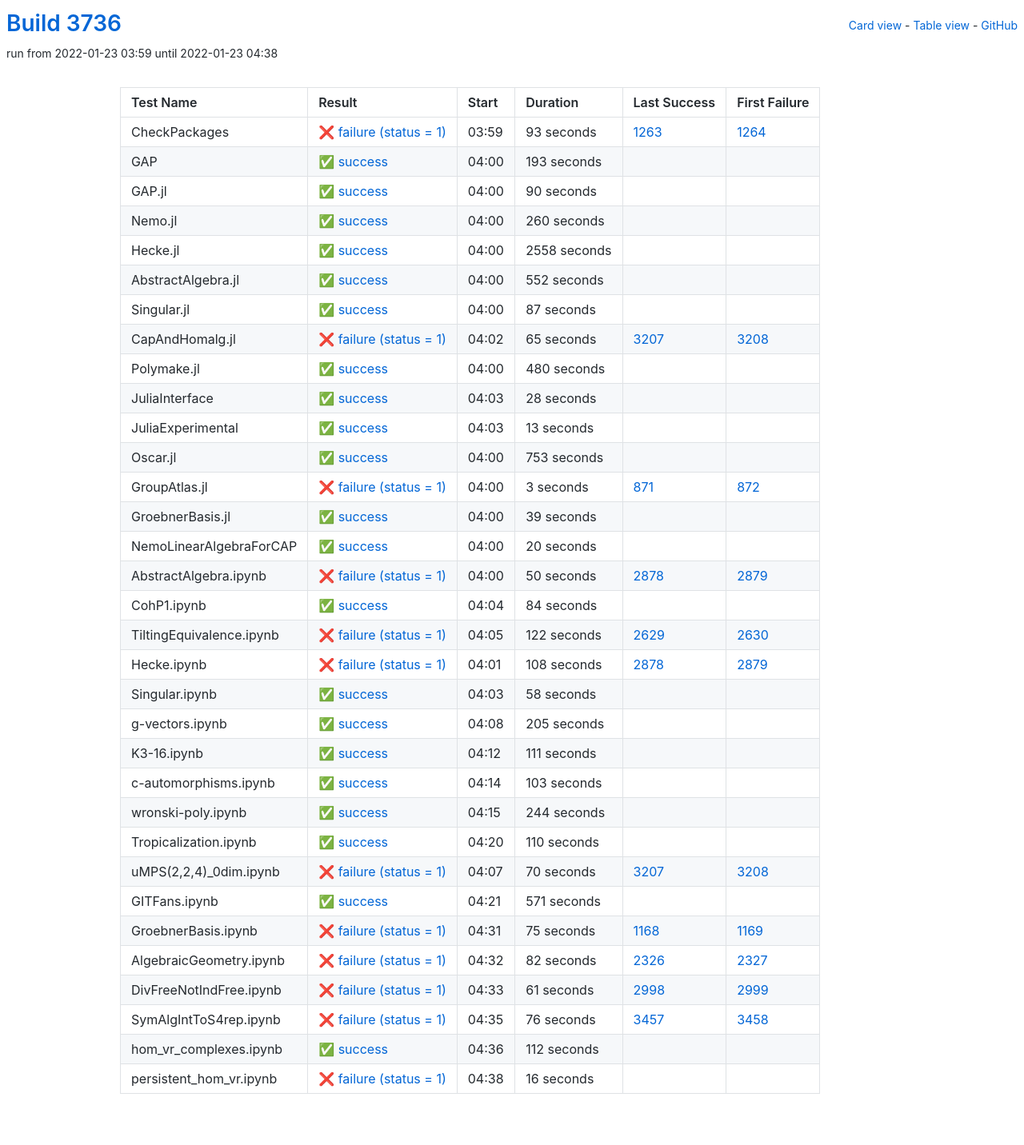
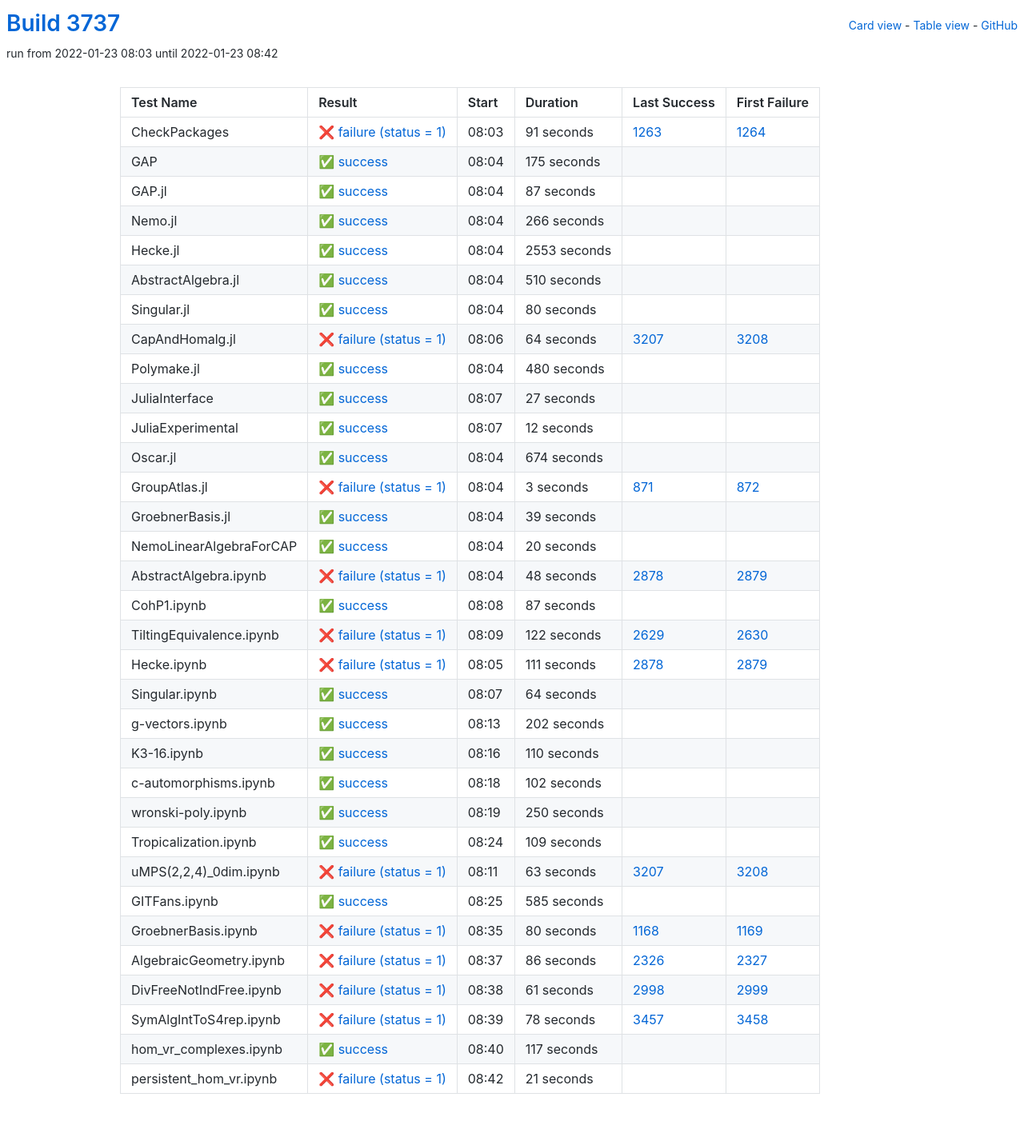
Before and after one commit to oscar-system/oscar-ci-status-stable, a Jekyll site: the page built from table.html, in a window 1280 px wide. Shown: the whole page at 80% size. Built offline with Jekyll 4.4.1, drawn with Linux system fonts in a browser that asks for light colours.

Commit message:
Build #3737

```diff
--- a/_data/ci.yml
+++ b/_data/ci.yml
@@ -1,6 +1,6 @@
 ---
-build: 3736
-build_url: https://oscarci.mathematik.uni-kl.de/job/oscar-stable/3736/
+build: 3737
+build_url: https://oscarci.mathematik.uni-kl.de/job/oscar-stable/3737/
 job: oscar-stable
 organization: oscar-system
 repo: oscar-ci-status-stable
@@ -8,80 +8,32 @@ repourl: https://github.com/oscar-system/oscar-ci-status-stable
 tests:
 - name: CheckPackages
   id: checkpackages
-  log: https://oscarci.mathematik.uni-kl.de/job/oscar-stable/3736/artifact/logs/build-3736/CheckPackages.log
-  start: 2022-01-23 03:59
+  log: https://oscarci.mathematik.uni-kl.de/job/oscar-stable/3737/artifact/logs/build-3737/CheckPackages.log
+  start: 2022-01-23 08:03
   success: false
   exitcode: 1
   status: failure
-  duration: 93
+  duration: 91
   last_success: 1263
   last_success_url: https://oscarci.mathematik.uni-kl.de/job/oscar-stable/1263/
   first_failure: 1264
   first_failure_url: https://oscarci.mathematik.uni-kl.de/job/oscar-stable/1264/
 - name: GAP
   id: gap
-  log: https://oscarci.mathematik.uni-kl.de/job/oscar-stable/3736/artifact/logs/build-3736/GAP.log
-  start: 2022-01-23 04:00
+  log: https://oscarci.mathematik.uni-kl.de/job/oscar-stable/3737/artifact/logs/build-3737/GAP.log
+  start: 2022-01-23 08:04
   success: true
   exitcode: 0
   status: success
-  duration: 193
+  duration: 175
   last_success: false
   last_success_url:
   first_failure: false
   first_failure_url:
 - name: GAP.jl
   id: gap-jl
-  log: https://oscarci.mathematik.uni-kl.de/job/oscar-stable/3736/artifact/logs/build-3736/GAP.jl.log
-  start: 2022-01-23 04:00
-  success: true
-  exitcode: 0
-  status: success
-  duration: 90
-  last_success: false
-  last_success_url:
-  first_failure: false
-  first_failure_url:
-- name: Nemo.jl
-  id: nemo-jl
-  log: https://oscarci.mathematik.uni-kl.de/job/oscar-stable/3736/artifact/logs/build-3736/Nemo.jl.log
-  start: 2022-01-23 04:00
-  success: true
-  exitcode: 0
-  status: success
-  duration: 260
-  last_success: false
-  last_success_url:
-  first_failure: false
-  first_failure_url:
-- name: Hecke.jl
-  id: hecke-jl
-  log: https://oscarci.mathematik.uni-kl.de/job/oscar-stable/3736/artifact/logs/build-3736/Hecke.jl.log
-  start: 2022-01-23 04:00
-  success: true
-  exitcode: 0
-  status: success
-  duration: 2558
-  last_success: false
-  last_success_url:
-  first_failure: false
-  first_failure_url:
-- name: AbstractAlgebra.jl
-  id: abstractalgebra-jl
-  log: https://oscarci.mathematik.uni-kl.de/job/oscar-stable/3736/artifact/logs/build-3736/AbstractAlgebra.jl.log
-  start: 2022-01-23 04:00
-  success: true
-  exitcode: 0
-  status: success
-  duration: 552
-  last_success: false
-  last_success_url:
-  first_failure: false
-  first_failure_url:
-- name: Singular.jl
-  id: singular-jl
-  log: https://oscarci.mathematik.uni-kl.de/job/oscar-stable/3736/artifact/logs/build-3736/Singular.jl.log
-  start: 2022-01-23 04:00
+  log: https://oscarci.mathematik.uni-kl.de/job/oscar-stable/3737/artifact/logs/build-3737/GAP.jl.log
+  start: 2022-01-23 08:04
   success: true
   exitcode: 0
   status: success
@@ -90,22 +42,70 @@ tests:
   last_success_url:
   first_failure: false
   first_failure_url:
+- name: Nemo.jl
+  id: nemo-jl
+  log: https://oscarci.mathematik.uni-kl.de/job/oscar-stable/3737/artifact/logs/build-3737/Nemo.jl.log
+  start: 2022-01-23 08:04
+  success: true
+  exitcode: 0
+  status: success
+  duration: 266
+  last_success: false
+  last_success_url:
+  first_failure: false
+  first_failure_url:
+- name: Hecke.jl
+  id: hecke-jl
+  log: https://oscarci.mathematik.uni-kl.de/job/oscar-stable/3737/artifact/logs/build-3737/Hecke.jl.log
+  start: 2022-01-23 08:04
+  success: true
+  exitcode: 0
+  status: success
+  duration: 2553
+  last_success: false
+  last_success_url:
+  first_failure: false
+  first_failure_url:
+- name: AbstractAlgebra.jl
+  id: abstractalgebra-jl
+  log: https://oscarci.mathematik.uni-kl.de/job/oscar-stable/3737/artifact/logs/build-3737/AbstractAlgebra.jl.log
+  start: 2022-01-23 08:04
+  success: true
+  exitcode: 0
+  status: success
+  duration: 510
+  last_success: false
+  last_success_url:
+  first_failure: false
+  first_failure_url:
+- name: Singular.jl
+  id: singular-jl
+  log: https://oscarci.mathematik.uni-kl.de/job/oscar-stable/3737/artifact/logs/build-3737/Singular.jl.log
+  start: 2022-01-23 08:04
+  success: true
+  exitcode: 0
+  status: success
+  duration: 80
+  last_success: false
+  last_success_url:
+  first_failure: false
+  first_failure_url:
 - name: CapAndHomalg.jl
   id: capandhomalg-jl
-  log: https://oscarci.mathematik.uni-kl.de/job/oscar-stable/3736/artifact/logs/build-3736/CapAndHomalg.jl.log
-  start: 2022-01-23 04:02
+  log: https://oscarci.mathematik.uni-kl.de/job/oscar-stable/3737/artifact/logs/build-3737/CapAndHomalg.jl.log
+  start: 2022-01-23 08:06
   success: false
   exitcode: 1
   status: failure
-  duration: 65
+  duration: 64
   last_success: 3207
   last_success_url: https://oscarci.mathematik.uni-kl.de/job/oscar-stable/3207/
   first_failure: 3208
   first_failure_url: https://oscarci.mathematik.uni-kl.de/job/oscar-stable/3208/
 - name: Polymake.jl
   id: polymake-jl
-  log: https://oscarci.mathematik.uni-kl.de/job/oscar-stable/3736/artifact/logs/build-3736/Polymake.jl.log
-  start: 2022-01-23 04:00
+  log: https://oscarci.mathematik.uni-kl.de/job/oscar-stable/3737/artifact/logs/build-3737/Polymake.jl.log
+  start: 2022-01-23 08:04
   success: true
   exitcode: 0
   status: success
@@ -116,44 +116,44 @@ tests:
   first_failure_url:
 - name: JuliaInterface
   id: juliainterface
-  log: https://oscarci.mathematik.uni-kl.de/job/oscar-stable/3736/artifact/logs/build-3736/JuliaInterface.log
-  start: 2022-01-23 04:03
+  log: https://oscarci.mathematik.uni-kl.de/job/oscar-stable/3737/artifact/logs/build-3737/JuliaInterface.log
+  start: 2022-01-23 08:07
   success: true
   exitcode: 0
   status: success
-  duration: 28
+  duration: 27
   last_success: false
   last_success_url:
   first_failure: false
   first_failure_url:
 - name: JuliaExperimental
   id: juliaexperimental
-  log: https://oscarci.mathematik.uni-kl.de/job/oscar-stable/3736/artifact/logs/build-3736/JuliaExperimental.log
-  start: 2022-01-23 04:03
+  log: https://oscarci.mathematik.uni-kl.de/job/oscar-stable/3737/artifact/logs/build-3737/JuliaExperimental.log
+  start: 2022-01-23 08:07
   success: true
   exitcode: 0
   status: success
-  duration: 13
+  duration: 12
   last_success: false
   last_success_url:
   first_failure: false
   first_failure_url:
 - name: Oscar.jl
   id: oscar-jl
-  log: https://oscarci.mathematik.uni-kl.de/job/oscar-stable/3736/artifact/logs/build-3736/Oscar.jl.log
-  start: 2022-01-23 04:00
+  log: https://oscarci.mathematik.uni-kl.de/job/oscar-stable/3737/artifact/logs/build-3737/Oscar.jl.log
+  start: 2022-01-23 08:04
   success: true
   exitcode: 0
   status: success
-  duration: 753
+  duration: 674
   last_success: false
   last_success_url:
   first_failure: false
   first_failure_url:
 - name: GroupAtlas.jl
   id: groupatlas-jl
-  log: https://oscarci.mathematik.uni-kl.de/job/oscar-stable/3736/artifact/logs/build-3736/GroupAtlas.jl.log
-  start: 2022-01-23 04:00
+  log: https://oscarci.mathematik.uni-kl.de/job/oscar-stable/3737/artifact/logs/build-3737/GroupAtlas.jl.log
+  start: 2022-01-23 08:04
   success: false
   exitcode: 1
   status: failure
@@ -164,8 +164,8 @@ tests:
   first_failure_url: https://oscarci.mathematik.uni-kl.de/job/oscar-stable/872/
 - name: GroebnerBasis.jl
   id: groebnerbasis-jl
-  log: https://oscarci.mathematik.uni-kl.de/job/oscar-stable/3736/artifact/logs/build-3736/GroebnerBasis.jl.log
-  start: 2022-01-23 04:00
+  log: https://oscarci.mathematik.uni-kl.de/job/oscar-stable/3737/artifact/logs/build-3737/GroebnerBasis.jl.log
+  start: 2022-01-23 08:04
   success: true
   exitcode: 0
   status: success
@@ -176,8 +176,8 @@ tests:
   first_failure_url:
 - name: NemoLinearAlgebraForCAP
   id: nemolinearalgebraforcap
-  log: https://oscarci.mathematik.uni-kl.de/job/oscar-stable/3736/artifact/logs/build-3736/NemoLinearAlgebraForCAP.log
-  start: 2022-01-23 04:00
+  log: https://oscarci.mathematik.uni-kl.de/job/oscar-stable/3737/artifact/logs/build-3737/NemoLinearAlgebraForCAP.log
+  start: 2022-01-23 08:04
   success: true
   exitcode: 0
   status: success
@@ -188,32 +188,32 @@ tests:
   first_failure_url:
 - name: AbstractAlgebra.ipynb
   id: abstractalgebra-ipynb
-  log: https://oscarci.mathematik.uni-kl.de/job/oscar-stable/3736/artifact/logs/build-3736/AbstractAlgebra.ipynb.log
-  start: 2022-01-23 04:00
+  log: https://oscarci.mathematik.uni-kl.de/job/oscar-stable/3737/artifact/logs/build-3737/AbstractAlgebra.ipynb.log
+  start: 2022-01-23 08:04
   success: false
   exitcode: 1
   status: failure
-  duration: 50
+  duration: 48
   last_success: 2878
   last_success_url: https://oscarci.mathematik.uni-kl.de/job/oscar-stable/2878/
   first_failure: 2879
   first_failure_url: https://oscarci.mathematik.uni-kl.de/job/oscar-stable/2879/
 - name: CohP1.ipynb
   id: cohp1-ipynb
-  log: https://oscarci.mathematik.uni-kl.de/job/oscar-stable/3736/artifact/logs/build-3736/CohP1.ipynb.log
-  start: 2022-01-23 04:04
+  log: https://oscarci.mathematik.uni-kl.de/job/oscar-stable/3737/artifact/logs/build-3737/CohP1.ipynb.log
+  start: 2022-01-23 08:08
   success: true
   exitcode: 0
   status: success
-  duration: 84
+  duration: 87
   last_success: false
   last_success_url:
   first_failure: false
   first_failure_url:
 - name: TiltingEquivalence.ipynb
   id: tiltingequivalence-ipynb
-  log: https://oscarci.mathematik.uni-kl.de/job/oscar-stable/3736/artifact/logs/build-3736/TiltingEquivalence.ipynb.log
-  start: 2022-01-23 04:05
+  log: https://oscarci.mathematik.uni-kl.de/job/oscar-stable/3737/artifact/logs/build-3737/TiltingEquivalence.ipynb.log
+  start: 2022-01-23 08:09
   success: false
   exitcode: 1
   status: failure
@@ -224,80 +224,44 @@ tests:
   first_failure_url: https://oscarci.mathematik.uni-kl.de/job/oscar-stable/2630/
 - name: Hecke.ipynb
   id: hecke-ipynb
-  log: https://oscarci.mathematik.uni-kl.de/job/oscar-stable/3736/artifact/logs/build-3736/Hecke.ipynb.log
-  start: 2022-01-23 04:01
+  log: https://oscarci.mathematik.uni-kl.de/job/oscar-stable/3737/artifact/logs/build-3737/Hecke.ipynb.log
+  start: 2022-01-23 08:05
   success: false
   exitcode: 1
   status: failure
-  duration: 108
+  duration: 111
   last_success: 2878
   last_success_url: https://oscarci.mathematik.uni-kl.de/job/oscar-stable/2878/
   first_failure: 2879
   first_failure_url: https://oscarci.mathematik.uni-kl.de/job/oscar-stable/2879/
 - name: Singular.ipynb
   id: singular-ipynb
-  log: https://oscarci.mathematik.uni-kl.de/job/oscar-stable/3736/artifact/logs/build-3736/Singular.ipynb.log
-  start: 2022-01-23 04:03
+  log: https://oscarci.mathematik.uni-kl.de/job/oscar-stable/3737/artifact/logs/build-3737/Singular.ipynb.log
+  start: 2022-01-23 08:07
   success: true
   exitcode: 0
   status: success
-  duration: 58
+  duration: 64
   last_success: false
   last_success_url:
   first_failure: false
   first_failure_url:
 - name: g-vectors.ipynb
   id: g-vectors-ipynb
-  log: https://oscarci.mathematik.uni-kl.de/job/oscar-stable/3736/artifact/logs/build-3736/g-vectors.ipynb.log
-  start: 2022-01-23 04:08
+  log: https://oscarci.mathematik.uni-kl.de/job/oscar-stable/3737/artifact/logs/build-3737/g-vectors.ipynb.log
+  start: 2022-01-23 08:13
   success: true
   exitcode: 0
   status: success
-  duration: 205
+  duration: 202
   last_success: false
   last_success_url:
   first_failure: false
   first_failure_url:
 - name: K3-16.ipynb
   id: k3-16-ipynb
-  log: https://oscarci.mathematik.uni-kl.de/job/oscar-stable/3736/artifact/logs/build-3736/K3-16.ipynb.log
-  start: 2022-01-23 04:12
-  success: true
-  exitcode: 0
-  status: success
-  duration: 111
-  last_success: false
-  last_success_url:
-  first_failure: false
-  first_failure_url:
-- name: c-automorphisms.ipynb
-  id: c-automorphisms-ipynb
-  log: https://oscarci.mathematik.uni-kl.de/job/oscar-stable/3736/artifact/logs/build-3736/c-automorphisms.ipynb.log
-  start: 2022-01-23 04:14
-  success: true
-  exitcode: 0
-  status: success
-  duration: 103
-  last_success: false
-  last_success_url:
-  first_failure: false
-  first_failure_url:
-- name: wronski-poly.ipynb
-  id: wronski-poly-ipynb
-  log: https://oscarci.mathematik.uni-kl.de/job/oscar-stable/3736/artifact/logs/build-3736/wronski-poly.ipynb.log
-  start: 2022-01-23 04:15
-  success: true
-  exitcode: 0
-  status: success
-  duration: 244
-  last_success: false
-  last_success_url:
-  first_failure: false
-  first_failure_url:
-- name: Tropicalization.ipynb
-  id: tropicalization-ipynb
-  log: https://oscarci.mathematik.uni-kl.de/job/oscar-stable/3736/artifact/logs/build-3736/Tropicalization.ipynb.log
-  start: 2022-01-23 04:20
+  log: https://oscarci.mathematik.uni-kl.de/job/oscar-stable/3737/artifact/logs/build-3737/K3-16.ipynb.log
+  start: 2022-01-23 08:16
   success: true
   exitcode: 0
   status: success
@@ -306,58 +270,94 @@ tests:
   last_success_url:
   first_failure: false
   first_failure_url:
+- name: c-automorphisms.ipynb
+  id: c-automorphisms-ipynb
+  log: https://oscarci.mathematik.uni-kl.de/job/oscar-stable/3737/artifact/logs/build-3737/c-automorphisms.ipynb.log
+  start: 2022-01-23 08:18
+  success: true
+  exitcode: 0
+  status: success
+  duration: 102
+  last_success: false
+  last_success_url:
+  first_failure: false
+  first_failure_url:
+- name: wronski-poly.ipynb
+  id: wronski-poly-ipynb
+  log: https://oscarci.mathematik.uni-kl.de/job/oscar-stable/3737/artifact/logs/build-3737/wronski-poly.ipynb.log
+  start: 2022-01-23 08:19
+  success: true
+  exitcode: 0
+  status: success
+  duration: 250
+  last_success: false
+  last_success_url:
+  first_failure: false
+  first_failure_url:
+- name: Tropicalization.ipynb
+  id: tropicalization-ipynb
+  log: https://oscarci.mathematik.uni-kl.de/job/oscar-stable/3737/artifact/logs/build-3737/Tropicalization.ipynb.log
+  start: 2022-01-23 08:24
+  success: true
+  exitcode: 0
+  status: success
+  duration: 109
+  last_success: false
+  last_success_url:
+  first_failure: false
+  first_failure_url:
 - name: uMPS(2,2,4)_0dim.ipynb
   id: umps-2-2-4-0dim-ipynb
-  log: https://oscarci.mathematik.uni-kl.de/job/oscar-stable/3736/artifact/logs/build-3736/uMPS-2-2-4-_0dim.ipynb.log
-  start: 2022-01-23 04:07
+  log: https://oscarci.mathematik.uni-kl.de/job/oscar-stable/3737/artifact/logs/build-3737/uMPS-2-2-4-_0dim.ipynb.log
+  start: 2022-01-23 08:11
   success: false
   exitcode: 1
   status: failure
-  duration: 70
+  duration: 63
   last_success: 3207
   last_success_url: https://oscarci.mathematik.uni-kl.de/job/oscar-stable/3207/
   first_failure: 3208
   first_failure_url: https://oscarci.mathematik.uni-kl.de/job/oscar-stable/3208/
 - name: GITFans.ipynb
   id: gitfans-ipynb
-  log: https://oscarci.mathematik.uni-kl.de/job/oscar-stable/3736/artifact/logs/build-3736/GITFans.ipynb.log
-  start: 2022-01-23 04:21
+  log: https://oscarci.mathematik.uni-kl.de/job/oscar-stable/3737/artifact/logs/build-3737/GITFans.ipynb.log
+  start: 2022-01-23 08:25
   success: true
   exitcode: 0
   status: success
-  duration: 571
+  duration: 585
   last_success: false
   last_success_url:
   first_failure: false
   first_failure_url:
 - name: GroebnerBasis.ipynb
   id: groebnerbasis-ipynb
-  log: https://oscarci.mathematik.uni-kl.de/job/oscar-stable/3736/artifact/logs/build-3736/GroebnerBasis.ipynb.log
-  start: 2022-01-23 04:31
+  log: https://oscarci.mathematik.uni-kl.de/job/oscar-stable/3737/artifact/logs/build-3737/GroebnerBasis.ipynb.log
+  start: 2022-01-23 08:35
   success: false
   exitcode: 1
   status: failure
-  duration: 75
+  duration: 80
   last_success: 1168
   last_success_url: https://oscarci.mathematik.uni-kl.de/job/oscar-stable/1168/
   first_failure: 1169
   first_failure_url: https://oscarci.mathematik.uni-kl.de/job/oscar-stable/1169/
 - name: AlgebraicGeometry.ipynb
   id: algebraicgeometry-ipynb
-  log: https://oscarci.mathematik.uni-kl.de/job/oscar-stable/3736/artifact/logs/build-3736/AlgebraicGeometry.ipynb.log
-  start: 2022-01-23 04:32
+  log: https://oscarci.mathematik.uni-kl.de/job/oscar-stable/3737/artifact/logs/build-3737/AlgebraicGeometry.ipynb.log
+  start: 2022-01-23 08:37
   success: false
   exitcode: 1
   status: failure
-  duration: 82
+  duration: 86
   last_success: 2326
   last_success_url: https://oscarci.mathematik.uni-kl.de/job/oscar-stable/2326/
   first_failure: 2327
   first_failure_url: https://oscarci.mathematik.uni-kl.de/job/oscar-stable/2327/
 - name: DivFreeNotIndFree.ipynb
   id: divfreenotindfree-ipynb
-  log: https://oscarci.mathematik.uni-kl.de/job/oscar-stable/3736/artifact/logs/build-3736/DivFreeNotIndFree.ipynb.log
-  start: 2022-01-23 04:33
+  log: https://oscarci.mathematik.uni-kl.de/job/oscar-stable/3737/artifact/logs/build-3737/DivFreeNotIndFree.ipynb.log
+  start: 2022-01-23 08:38
   success: false
   exitcode: 1
   status: failure
@@ -368,36 +368,36 @@ tests:
   first_failure_url: https://oscarci.mathematik.uni-kl.de/job/oscar-stable/2999/
 - name: SymAlgIntToS4rep.ipynb
   id: symalginttos4rep-ipynb
-  log: https://oscarci.mathematik.uni-kl.de/job/oscar-stable/3736/artifact/logs/build-3736/SymAlgIntToS4rep.ipynb.log
-  start: 2022-01-23 04:35
+  log: https://oscarci.mathematik.uni-kl.de/job/oscar-stable/3737/artifact/logs/build-3737/SymAlgIntToS4rep.ipynb.log
+  start: 2022-01-23 08:39
   success: false
   exitcode: 1
   status: failure
-  duration: 76
+  duration: 78
   last_success: 3457
   last_success_url: https://oscarci.mathematik.uni-kl.de/job/oscar-stable/3457/
   first_failure: 3458
   first_failure_url: https://oscarci.mathematik.uni-kl.de/job/oscar-stable/3458/
 - name: hom_vr_complexes.ipynb
   id: hom-vr-complexes-ipynb
-  log: https://oscarci.mathematik.uni-kl.de/job/oscar-stable/3736/artifact/logs/build-3736/hom_vr_complexes.ipynb.log
-  start: 2022-01-23 04:36
+  log: https://oscarci.mathematik.uni-kl.de/job/oscar-stable/3737/artifact/logs/build-3737/hom_vr_complexes.ipynb.log
+  start: 2022-01-23 08:40
   success: true
   exitcode: 0
   status: success
-  duration: 112
+  duration: 117
   last_success: false
   last_success_url:
   first_failure: false
   first_failure_url:
 - name: persistent_hom_vr.ipynb
   id: persistent-hom-vr-ipynb
-  log: https://oscarci.mathematik.uni-kl.de/job/oscar-stable/3736/artifact/logs/build-3736/persistent_hom_vr.ipynb.log
-  start: 2022-01-23 04:38
+  log: https://oscarci.mathematik.uni-kl.de/job/oscar-stable/3737/artifact/logs/build-3737/persistent_hom_vr.ipynb.log
+  start: 2022-01-23 08:42
   success: false
   exitcode: 1
   status: failure
-  duration: 16
+  duration: 21
   last_success: false
   last_success_url:
   first_failure: false
```
Also changed, not shown: README.md.
